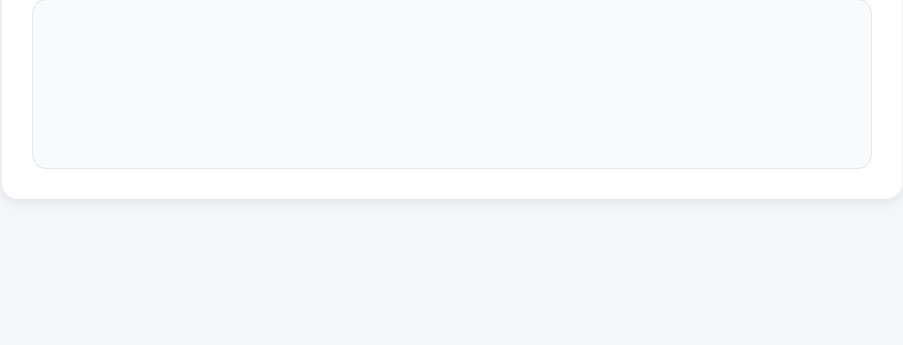
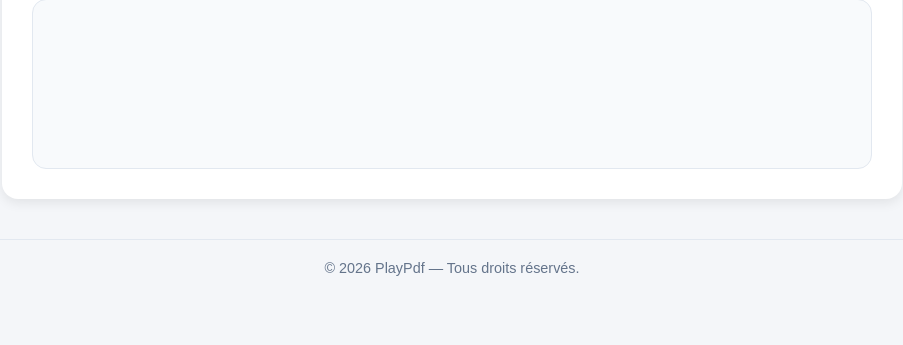
Before and after one commit to Obed236/PlayPdf, a Flask app: page / in a window 1280 px wide. Shown: the part 455-800 px from the top of the page, without its empty margins (188-1091 px from the left). Run offline with Flask 3, Linux system fonts and the light colour scheme.

Commit message:
Add footer copyright

```diff
--- a/static/style.css
+++ b/static/style.css
@@ -120,3 +120,12 @@ h2 {
         flex: 1;
     }
 }
+
+.footer {
+    text-align: center;
+    margin-top: 30px;
+    padding-top: 20px;
+    border-top: 1px solid #e2e8f0;
+    color: #64748b;
+    font-size: 0.9rem;
+}
--- a/templates/index.html
+++ b/templates/index.html
@@ -81,5 +81,8 @@
     <script src="/static/script.js"></script>
 
 </body>
+<footer class="footer">
+    © 2026 PlayPdf — Tous droits réservés.
+</footer>
 
 </html>
```
